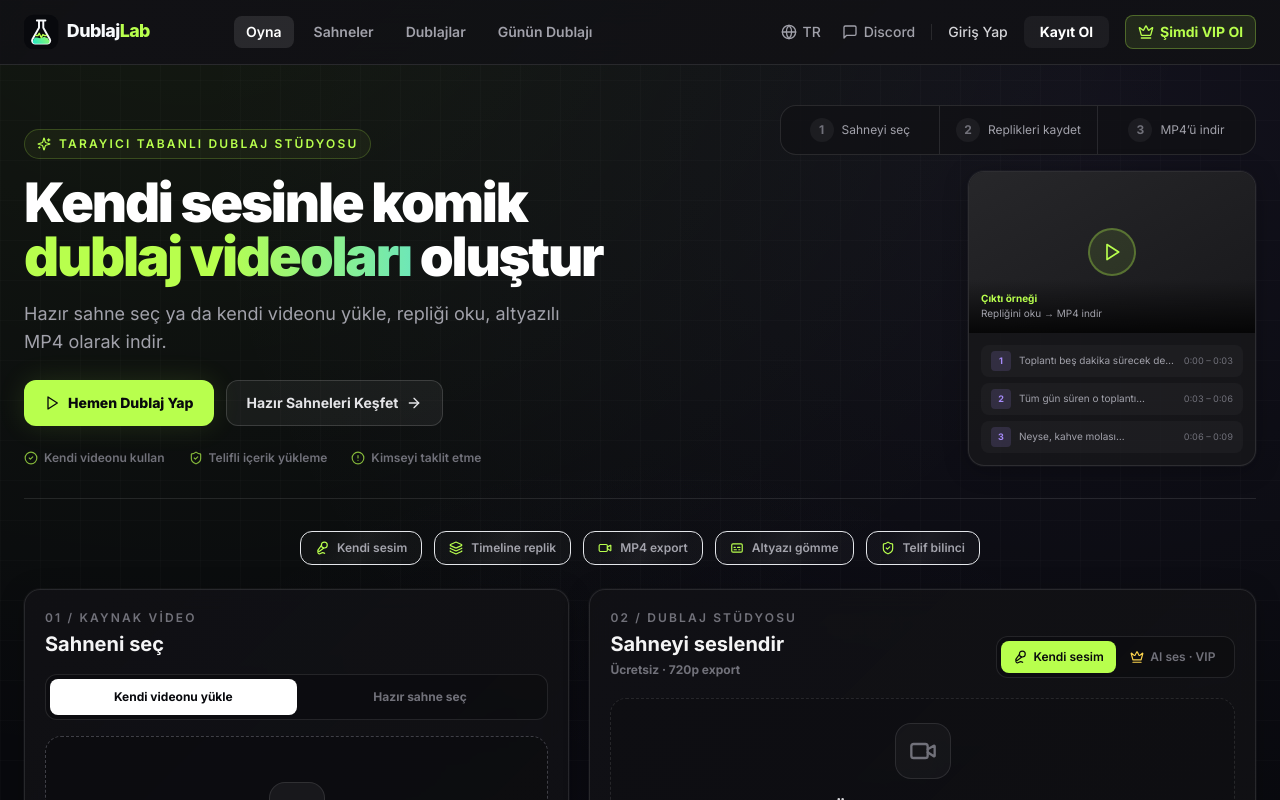
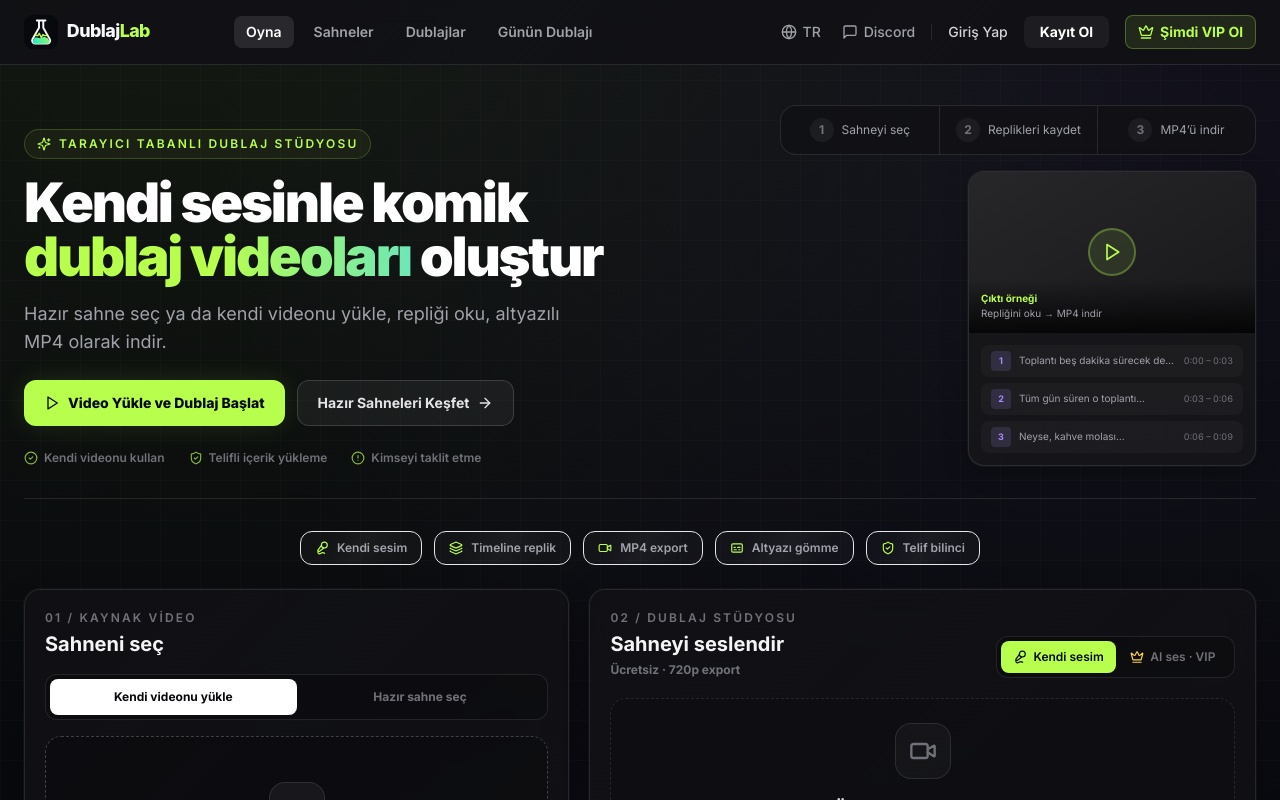
Before and after one commit to berat1834/dublajlab, a React (Vite) app in the folder frontend/: page / in a window 1280 px wide. Shown: the top 800 px of the page. Built offline with nearby package versions, Linux system fonts and the light colour scheme; no server answers.

Commit message:
fix: clarify upload-first studio CTA

```diff
--- a/frontend/src/LanguageContext.tsx
+++ b/frontend/src/LanguageContext.tsx
@@ -104,7 +104,7 @@ const translations: Record<string, Record<Language, string>> = {
   'studio.hero.accent': { TR: 'dublaj videoları', EN: 'dubbed videos' },
   'studio.hero.line2': { TR: 'oluştur', EN: 'with your voice' },
   'studio.hero.description': { TR: 'Hazır sahne seç ya da kendi videonu yükle, repliği oku, altyazılı MP4 olarak indir.', EN: 'Choose a ready-made scene or upload your own video, read the lines, and download a subtitled MP4.' },
-  'studio.cta.start': { TR: 'Hemen Dublaj Yap', EN: 'Start Dubbing' },
+  'studio.cta.start': { TR: 'Video Yükle ve Dublaj Başlat', EN: 'Upload and Start Dubbing' },
   'studio.cta.templates': { TR: 'Hazır Sahneleri Keşfet', EN: 'Explore Ready Scenes' },
   'studio.trust.own_video': { TR: 'Kendi videonu kullan', EN: 'Use your own video' },
   'studio.trust.no_copyright': { TR: 'Telifli içerik yükleme', EN: 'Do not upload copyrighted content' },
```
Also changed, not shown: 1 other file (tests, documents, lock files or other folders).
